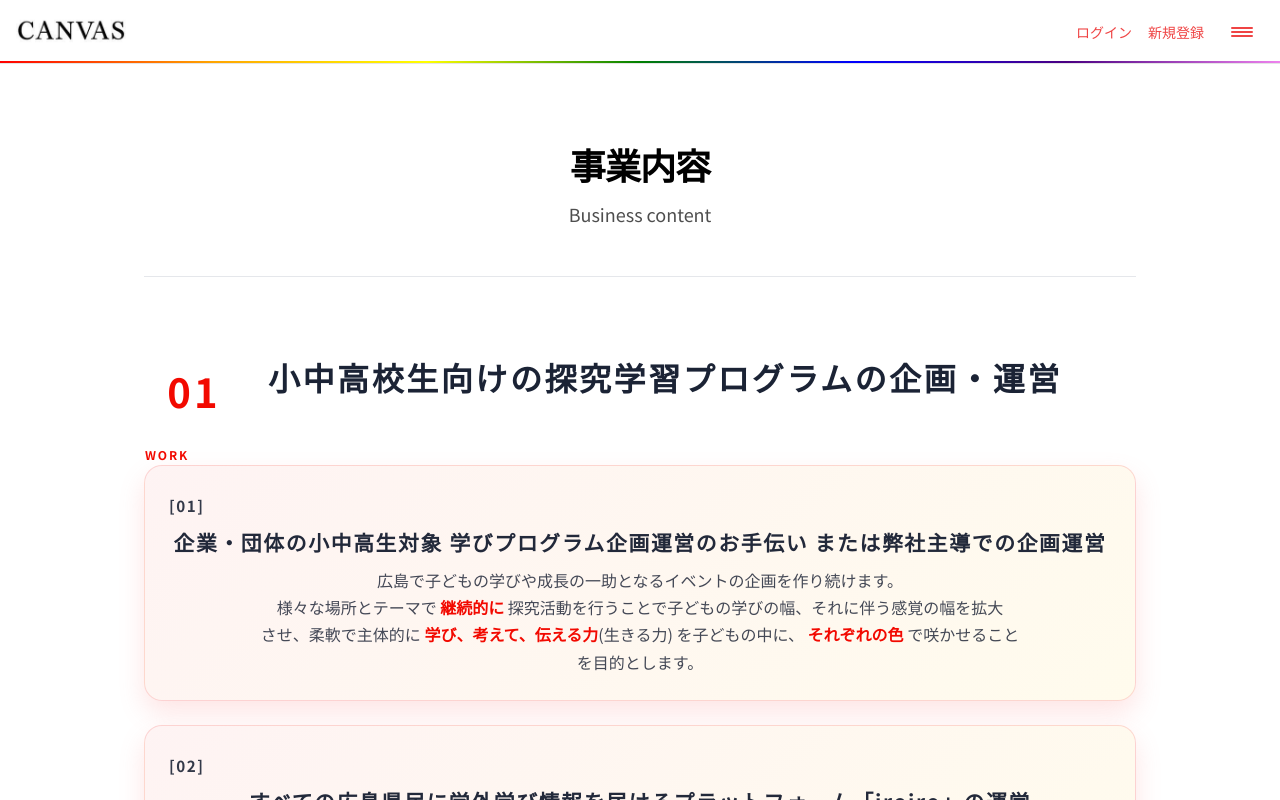
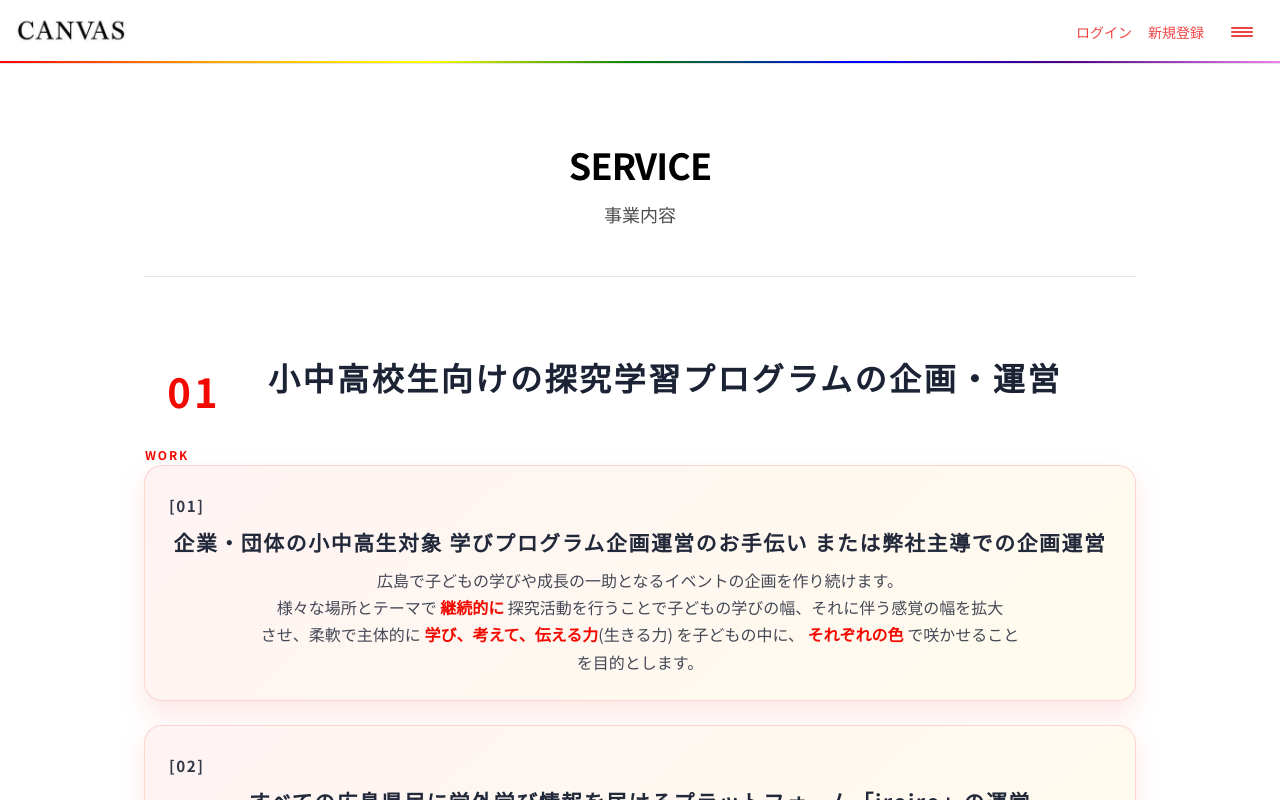
Before and after one commit to yvngmaxe/Canvas-site, a Next.js app: page /business in a window 1280 px wide. Shown: the top 800 px of the page. Built offline with nearby package versions, Linux system fonts and the light colour scheme; no server answers.

Commit message:
context fixed

```diff
--- a/app/business/page.tsx
+++ b/app/business/page.tsx
@@ -42,11 +42,7 @@ const diagramItems = [
 export default function BusinessPage() {
   return (
     <div className="page">
-      <PageLayout
-        title="事業内容"
-        subtitle="Business content"
-        topPadding="compact"
-      >
+      <PageLayout title="SERVICE" subtitle="事業内容" topPadding="compact">
         <section className={styles.section} aria-labelledby="business-01">
           <header className={styles.header}>
             <p className={styles.kicker}>01</p>
--- a/app/hiroba/page.tsx
+++ b/app/hiroba/page.tsx
@@ -3,7 +3,7 @@ import PageLayout from "@/components/PageLayout";
 export default function HirobaPage() {
   return (
     <div className="page">
-      <PageLayout title="広場" subtitle="コミュニティと交流のスペース">
+      <PageLayout title="COMMUNITY SPACE" subtitle="コミュニティと交流の広場">
         <p className="text-foreground/80">このページは準備中です。</p>
       </PageLayout>
     </div>
--- a/components/FirstVisitIntro/index.tsx
+++ b/components/FirstVisitIntro/index.tsx
@@ -13,7 +13,11 @@ type Props = {
   minShowMs?: number; // 最低表示時間（ms）。デフォルト900ms
 };
 
-export default function FirstVisitIntro({ playMode, storageScope = "local", minShowMs = 900 }: Props) {
+export default function FirstVisitIntro({
+  playMode,
+  storageScope = "local",
+  minShowMs = 900,
+}: Props) {
   const [visible, setVisible] = useState(false);
   const [fadeOut, setFadeOut] = useState(false);
   const [moving, setMoving] = useState(false);
@@ -26,11 +30,19 @@ export default function FirstVisitIntro({ playMode, storageScope = "local", minS
     // const prefersReduced = window.matchMedia?.("(prefers-reduced-motion: reduce)").matches;
 
     const key = "lp_intro_played_v4";
-    const forceIntro = new URLSearchParams(window.location.search).get("intro") === "1";
-    const mode: PlayMode = playMode ?? (storageScope === "session" ? "session" : storageScope === "local" ? "local" : "local");
+    const forceIntro =
+      new URLSearchParams(window.location.search).get("intro") === "1";
+    const mode: PlayMode =
+      playMode ??
+      (storageScope === "session"
+        ? "session"
+        : storageScope === "local"
+        ? "local"
+        : "local");
     if (!forceIntro) {
       if (mode !== "always") {
-        const storage = mode === "session" ? window.sessionStorage : window.localStorage;
+        const storage =
+          mode === "session" ? window.sessionStorage : window.localStorage;
         try {
           if (storage.getItem(key)) return;
           storage.setItem(key, "1");
@@ -99,10 +111,15 @@ export default function FirstVisitIntro({ playMode, storageScope = "local", minS
   if (!visible) return null;
 
   return (
-    <div className={`${styles.overlay} ${fadeOut ? styles.fadeOut : ""} ${moving ? styles.moving : ""}`} aria-hidden>
+    <div
+      className={`${styles.overlay} ${fadeOut ? styles.fadeOut : ""} ${
+        moving ? styles.moving : ""
+      }`}
+      aria-hidden
+    >
       <div className={styles.bg}>
         <Image
-          src="/images/white_other02.png"
+          src="/images/hero.png"
           alt=""
           fill
           sizes="100vw"
--- a/components/Footer/index.tsx
+++ b/components/Footer/index.tsx
@@ -1,5 +1,5 @@
 import styles from "./index.module.css";
-import { FaInstagram, FaLine } from "react-icons/fa";
+import { FaFacebook, FaInstagram, FaLine } from "react-icons/fa";
 import Link from "next/link";
 
 export default function Footer() {
@@ -58,7 +58,7 @@ export default function Footer() {
             target="_blank"
             rel="noopener noreferrer"
           >
-            <FaLine />
+            <FaFacebook />
           </a>
         </div>
 
--- a/components/Hero/index.tsx
+++ b/components/Hero/index.tsx
@@ -7,7 +7,7 @@ import styles from "./index.module.css";
 // スライドのデータを配列で管理
 const slides = [
   {
-    src: "/images/white_other02.png",
+    src: "/images/hero.png",
     alt: "ヒーロー画像",
   },
 ];
@@ -51,7 +51,6 @@ export default function Hero() {
           </h2>
         </div>
       </div>
-
     </motion.section>
   );
 }
--- a/components/LPcompany/index.tsx
+++ b/components/LPcompany/index.tsx
@@ -23,7 +23,7 @@ const variants = {
 
 export default function LPcompany({
   title = "すべての地域と人を教育を通してつなぎ合わせる",
-  description = "地域×教育×子ども（小中高）を軸に、心で学ぶキャリア教育で広島の色を描き興す。",
+  description = "",
 }: Props) {
   return (
     <section className={styles.section} aria-labelledby="lpcompany-title">
```
Also changed, not shown: public/images/hero.png (added).
